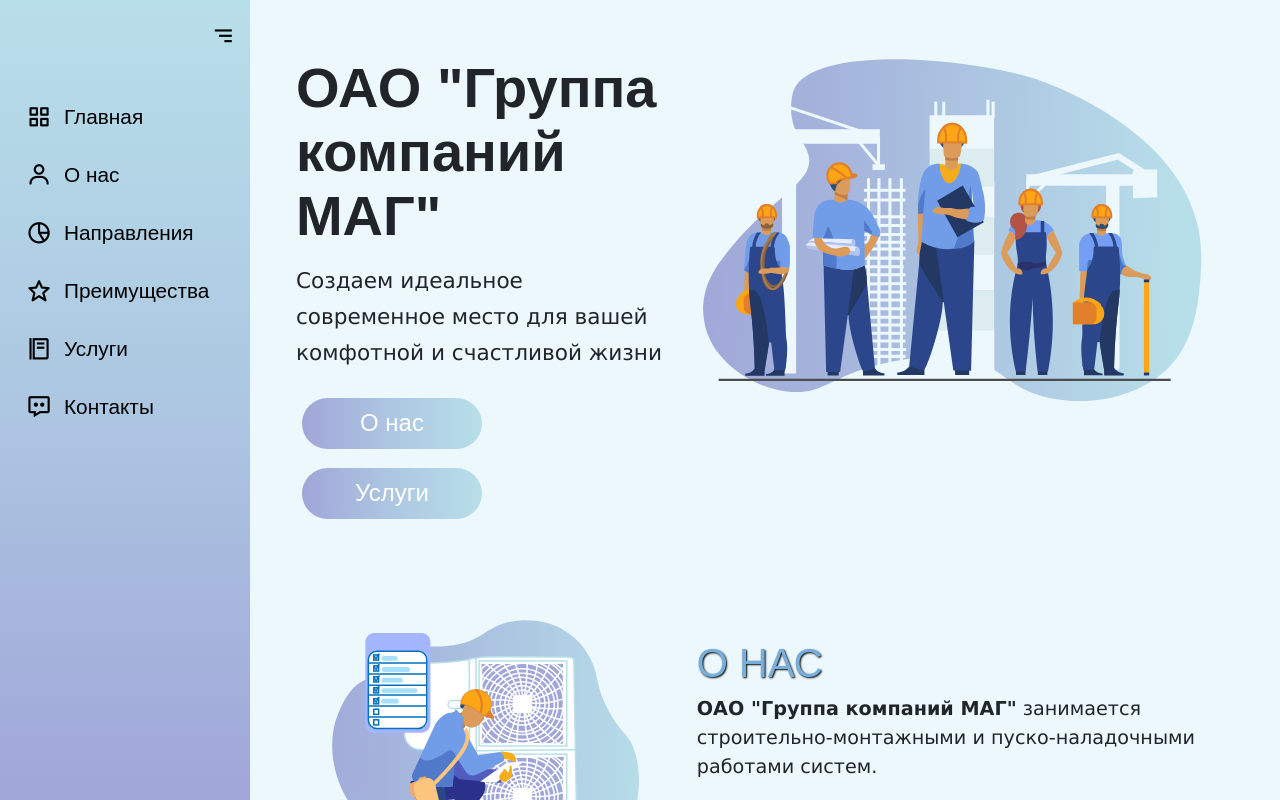
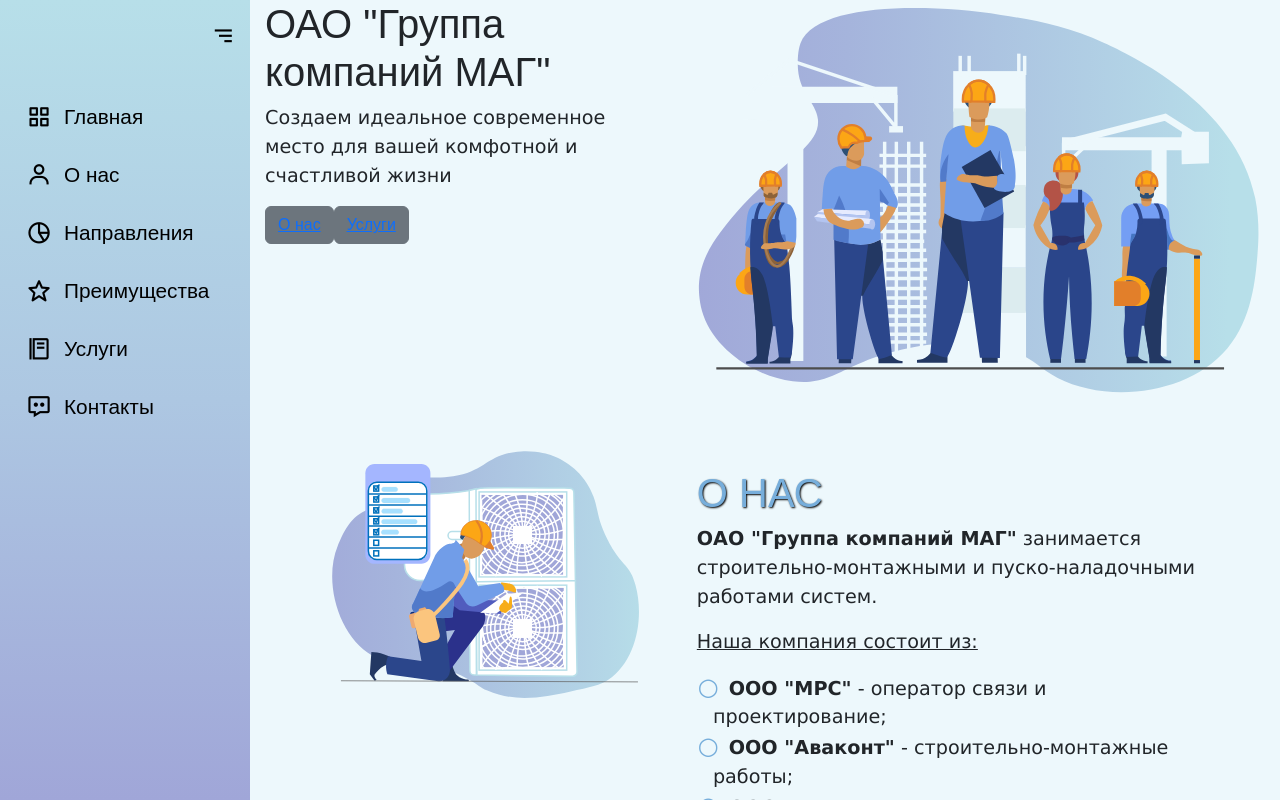
Before and after one commit to AnigalHub/GroupOfCompaniesMAG, a Vue app: page / in a window 1280 px wide. Shown: the top 800 px of the page. Built offline with nearby package versions, Linux system fonts and the light colour scheme; a web font is replaced by a local one.

Commit message:
удаление стилей - вынесены в App.vue

```diff
--- a/src/components/Home.vue
+++ b/src/components/Home.vue
@@ -31,39 +31,5 @@
 </script>
 
 <style scoped lang="scss">
-    #Home{
-        padding: 4% 3% 4%;
-        h1{
-            margin-top: 4%;
-            font-size: 3.5rem;
-            line-height: 4rem;
-            width: 110%;
-            font-weight: 600;
-        }
-        p{
-            margin: 4% 0;
-            font-size: 1.35rem;
-            line-height: 2.25rem;
-        }
-        button{
-            width: 48%;
-            margin: 3% 1.5%;
-            padding: 2%;
-            font-size: 1.5rem;
-            border-radius: 30px;
-            border: none;
-            background: linear-gradient(to left, #b7dfe9,#adc7e2, #a0a6d8);
-            &:last-child{
-                margin-top: 2%;
-            }
-            a{
-                color:white;
-                text-decoration: none;
-            }
-        }
-        svg{
-            margin-top: 2%;
-            width: 95%;
-        }
-    }
+
 </style>
```
